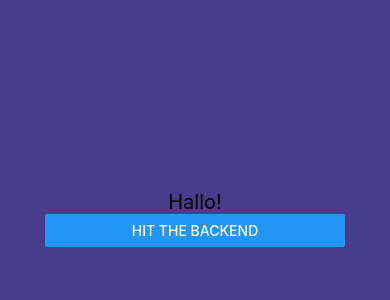
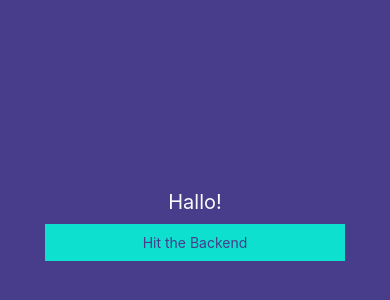
Before and after one commit to healthpotatoes/healthpotatoes, a React Native app in the folder client/: screen / in a window 390 px wide. Shown: the part 82-382 px from the top of the page. Built offline with nearby package versions, Linux system fonts and the light colour scheme.

Commit message:
Finish HTTP request example for backend

```diff
--- a/client/screen/Home.js
+++ b/client/screen/Home.js
@@ -1,18 +1,18 @@
 import React, { useState } from 'react'
-import { Button, StyleSheet, Text, View } from 'react-native'
+import { StyleSheet, Text, TouchableOpacity, View } from 'react-native'
 
 const Home = () => {
-  const [state, setstate] = useState('Hallo!')
+  const [state, setState] = useState('Hallo!')
 
   const handleClick = async () => {
     const callBackEndAPI = async () => {
-      const response = await fetch('/express_backend')
+      const response = await fetch('http://localhost:5000/express_backend')
       const body = await response.json()
-      console.log('it hit')
+
       if (response.status !== 200) throw Error(body.message)
-      return body;
+      return body
     }
-    console.log('it hit')
+
     callBackEndAPI()
     .then(res => setState(res.express))
     .catch(err => console.log(err))
@@ -21,7 +21,9 @@ const Home = () => {
   return (
     <View style={styles.container}>
       <Text style={styles.text}>{state}</Text>
-      <Button title="Hit the Backend" onPress={() => handleClick} />
+      <TouchableOpacity onPress={() => handleClick()}>
+        <Text style={styles.btn}>Hit the Backend</Text>
+      </TouchableOpacity>
     </View>
   )
 }
@@ -36,10 +38,13 @@ const styles = StyleSheet.create({
   text: {
     textAlign: 'center',
     fontSize: 20,
-    color: '#000'
+    color: '#fafafa'
   },
   btn : {
+    marginTop: 10,
+    color: 'darkslateblue',
     padding: 10,
-    backgroundColor: 'blue'
+    backgroundColor: '#0DE0CF',
+    textAlign: 'center'
   }
 })
```
Also changed, not shown: 1 other file (tests, documents, lock files or other folders).
